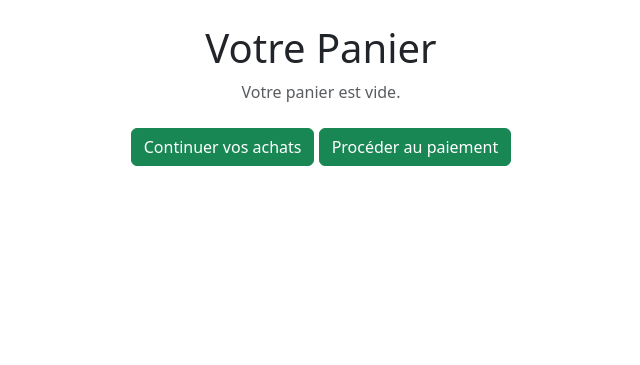
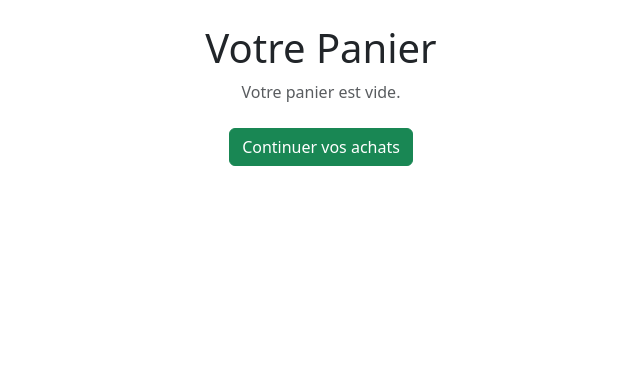
Before and after one commit to jvlatrille/ProjetPHP, a PHP site: page /panier.php in a window 1280 px wide. Shown: the part 56-421 px from the top of the page, without its empty margins (319-959 px from the left). Run offline with PHP 8.4, Linux system fonts and the light colour scheme; some libraries are stand-ins or nearby versions.

Commit message:
boutons des paniers

```diff
--- a/panier.php
+++ b/panier.php
@@ -1,6 +1,7 @@
 <?php
 include 'commun.php';
 session_start();
+$total = 0;
 
 // Si le panier n'existe pas encore, on le crée (vide)
 if (!isset($_SESSION['panier'])) {
@@ -111,7 +112,6 @@ if (isset($_POST['retirerProd'])) {
                 <h3>Total :
                     <span class="text-success">
                         <?php
-                        $total = 0;
                         // On calcule le total du panier
                         foreach ($_SESSION['panier'] as $produit) {
                             $total += $produit['prixProd'] * $produit['quantite'];
@@ -129,8 +129,12 @@ if (isset($_POST['retirerProd'])) {
         <?php endif; ?>
 
         <div class="text-center mt-4">
+
             <a href="index.php" class="btn btn-success">Continuer vos achats</a>
-            <a href="paiement.php" class="btn btn-success">Procéder au paiement</a>
+            <?php
+            if($total != 0){
+                echo '<a href="paiement.php" class="btn btn-success">Procéder au paiement</a>';}
+            ?>
         </div>
     </div>
 
```
